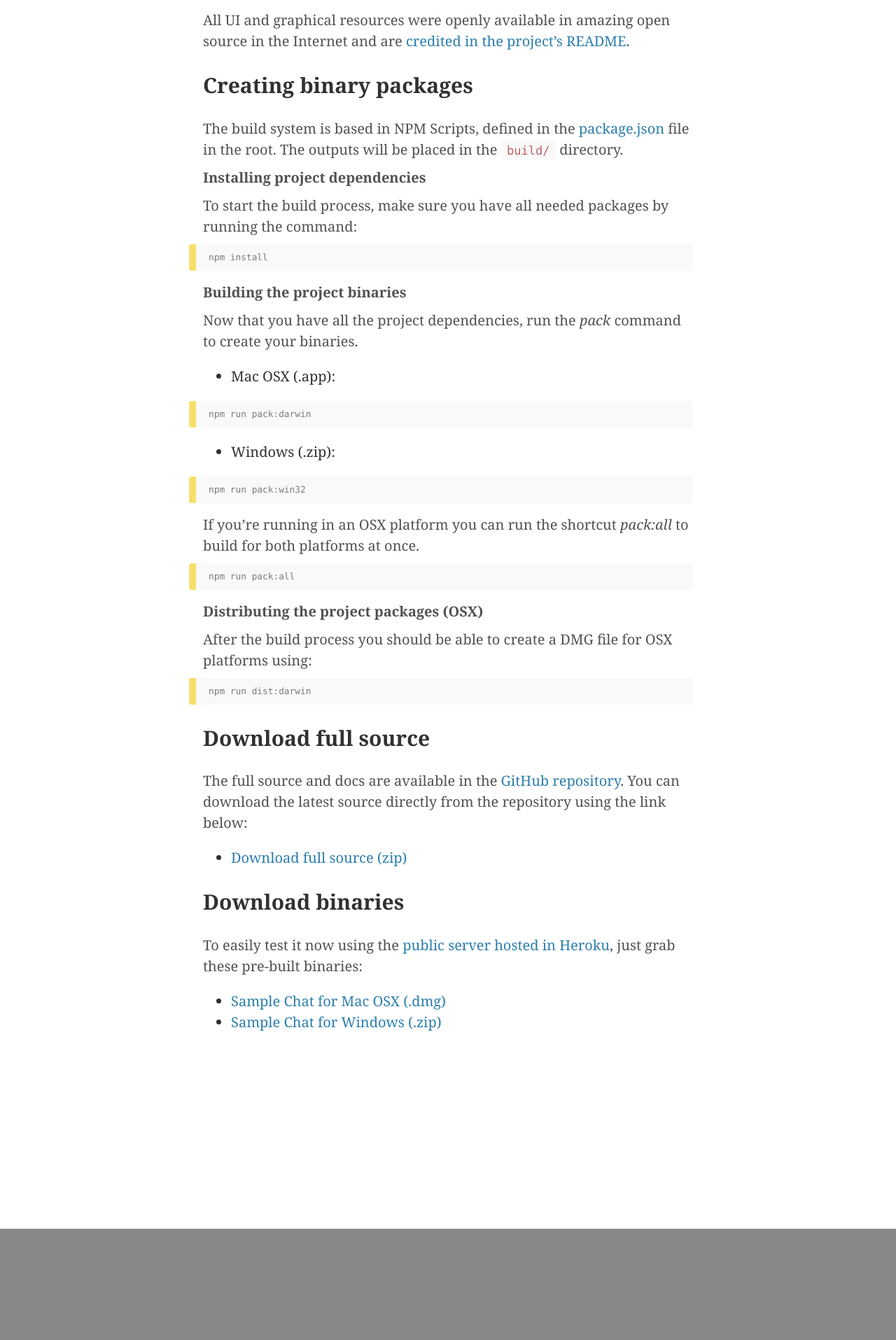
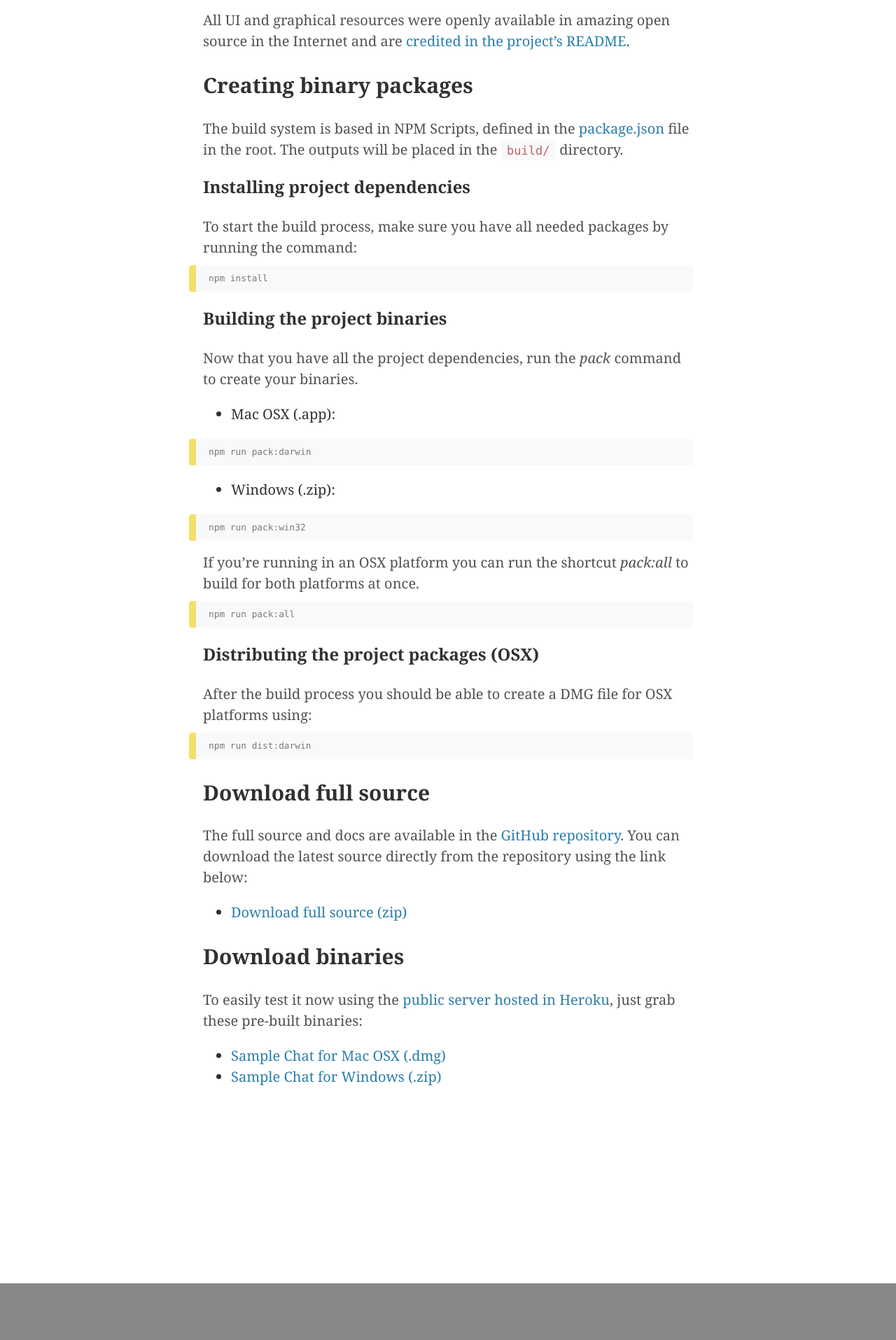
Before and after one commit to luiseduardobrito/luiseduardobrito.github.io, a Jekyll site: the page built from _posts/2016-04-05-creating-electron-chat-using-socket-io.md, in a window 1280 px wide. Shown: the part 3201-5116 px from the top of the page at 70% size. Built offline with Jekyll 4.4.1, drawn with Linux system fonts in a browser that asks for light colours; some web fonts are replaced; comment, search, counter and statistics services are not loaded.

````diff
--- a/_posts/2016-04-05-creating-electron-chat-using-socket-io.md
+++ b/_posts/2016-04-05-creating-electron-chat-using-socket-io.md
@@ -98,7 +98,7 @@ All UI and graphical resources were openly available in amazing open source in t
 
 The build system is based in NPM Scripts, defined in the [package.json](https://github.com/luiseduardobrito/sample-chat-electron/blob/master/package.json) file in the root. The outputs will be placed in the ```build/``` directory.
 
-**Installing project dependencies**
+### Installing project dependencies
 
 To start the build process, make sure you have all needed packages by running the command:
 
@@ -107,7 +107,7 @@ npm install
 ```
 
 
-**Building the project binaries**
+### Building the project binaries
 
 Now that you have all the project dependencies, run the *pack* command to create your binaries.
 
@@ -130,7 +130,7 @@ npm run pack:all
 ```
 
 
-**Distributing the project packages (OSX)**
+### Distributing the project packages (OSX)
 
 After the build process you should be able to create a DMG file for OSX platforms using:
 
````
